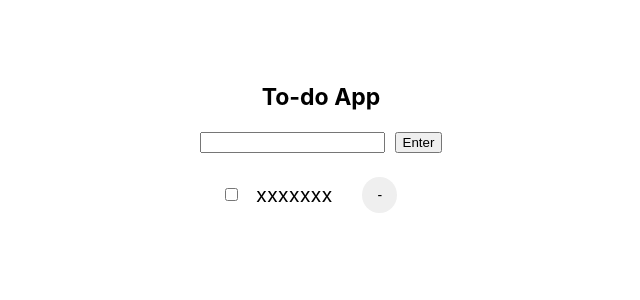
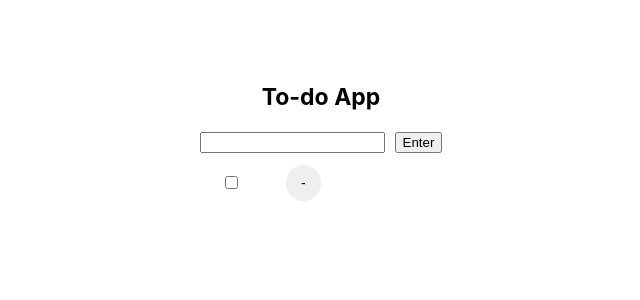
Before and after one commit to gabriel6181997/react_original_to_do_app, a Next.js app: page / in a window 1280 px wide. Shown: the top 300 px of the page, without its empty margins (319-959 px from the left). Built offline with nearby package versions, Linux system fonts and the light colour scheme.

Commit message:
🎨 Change js to jsx file

```diff
--- a/src/components/TodoItem/index.js
+++ /dev/null
@@ -1,11 +0,0 @@
-import styles from 'src/components/TodoItem/index.module.css';
-
-export const TodoItem = () => {
-  return (
-    <div className={styles.toDoItem}>
-      <input type="checkbox" />
-      <p className={styles.toDoTask}>xxxxxxx</p>
-      <button className={styles.deleteButton}>-</button>
-    </div>
-  );
-};
--- /dev/null
+++ b/src/components/TodoItem/index.jsx
@@ -0,0 +1,16 @@
+import styles from 'src/components/TodoItem/index.module.css';
+
+export const TodoItem = (props) => {
+
+  const handleDelete = () => {
+    alert("delete")
+  }
+
+  return (
+    <li className={styles.toDoItem}>
+      <input type="checkbox" />
+      <p className={styles.toDoTask}>{props.text}</p>
+      <button className={styles.deleteButton} onClick={handleDelete}>-</button>
+    </li>
+  );
+};
```
